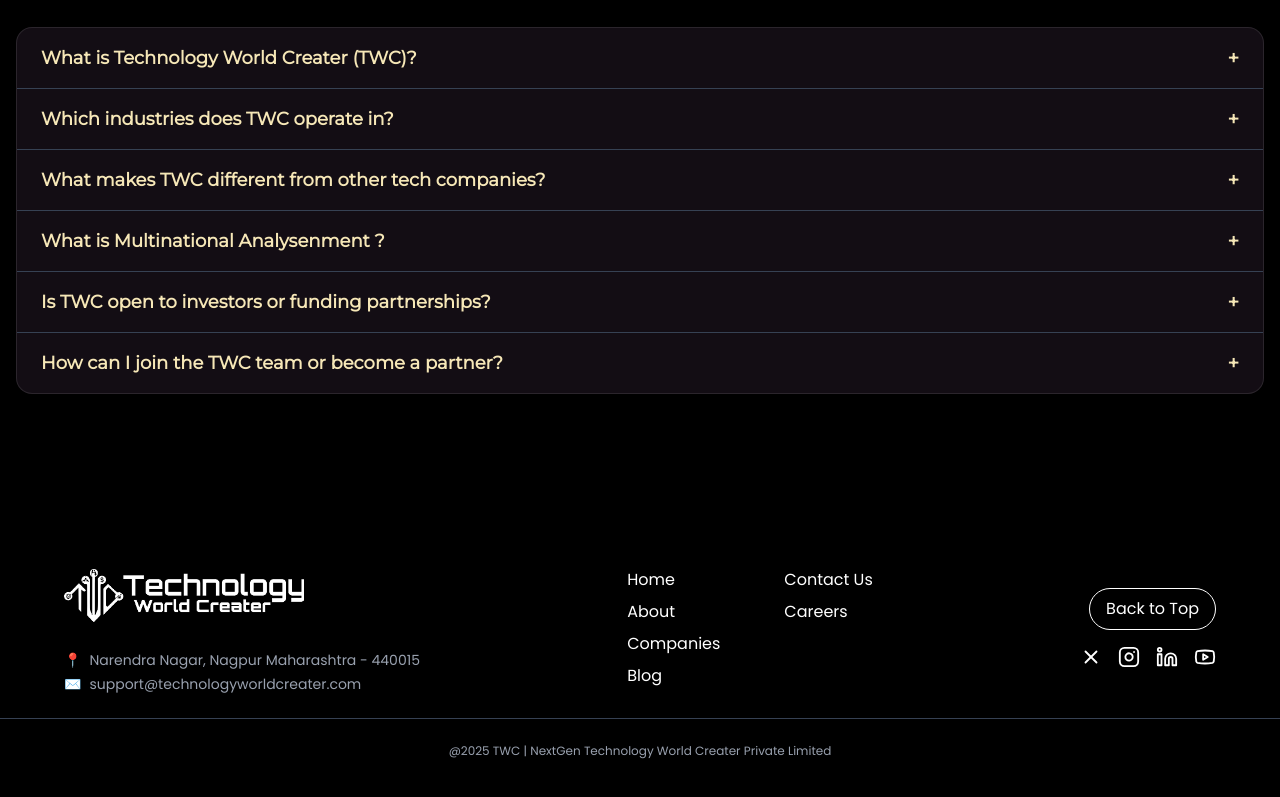
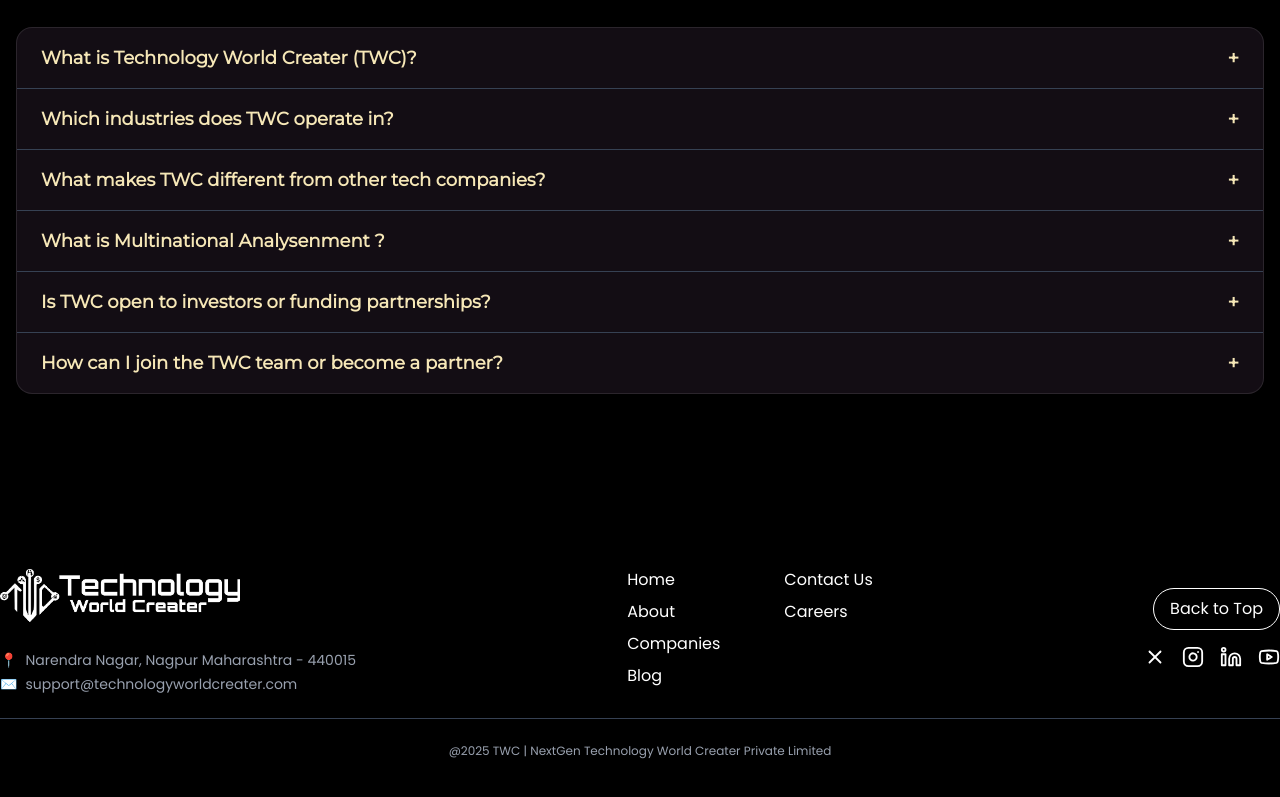
Before and after one commit to Technology-World-Creater/TWC, a Next.js app: page / in a window 1280 px wide. Shown: the part 4860-5657 px from the top of the page. Built offline with nearby package versions, Linux system fonts and the light colour scheme.

Commit message:
Update Footer component layout: increase max width for improved responsiveness and visual appeal.

```diff
--- a/src/components/Footer.tsx
+++ b/src/components/Footer.tsx
@@ -6,7 +6,7 @@
 export default function Footer() {
   return (
     <footer className="w-full bg-black text-white py-10 mt-16">
-      <div className="max-w-6xl mx-auto flex flex-col md:flex-row md:justify-between md:items-center gap-8 md:gap-0 px-4 md:px-0">
+      <div className="max-w-7xl mx-auto flex flex-col md:flex-row md:justify-between md:items-center gap-8 md:gap-0 px-4 md:px-0">
         <div className="flex flex-col gap-4 w-full md:w-auto items-center md:items-start">
           <Link
             href="/"
```
